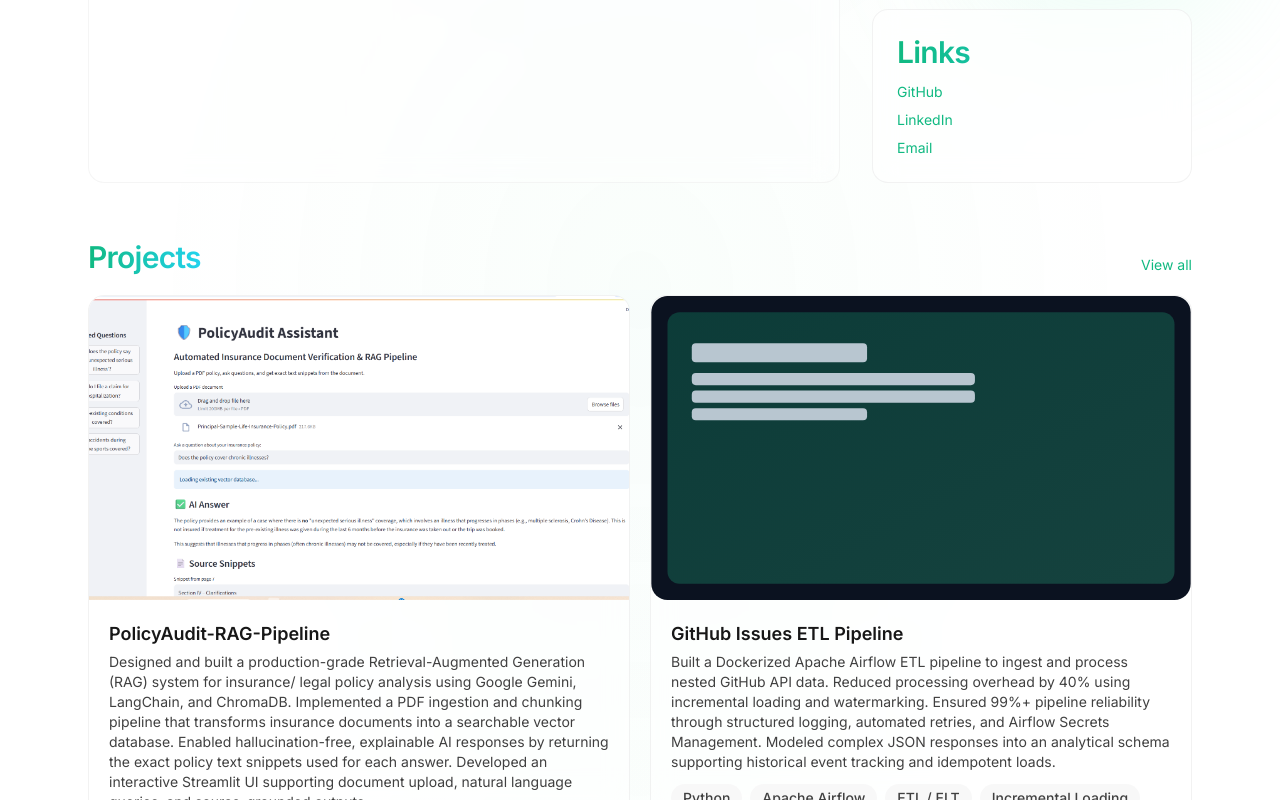
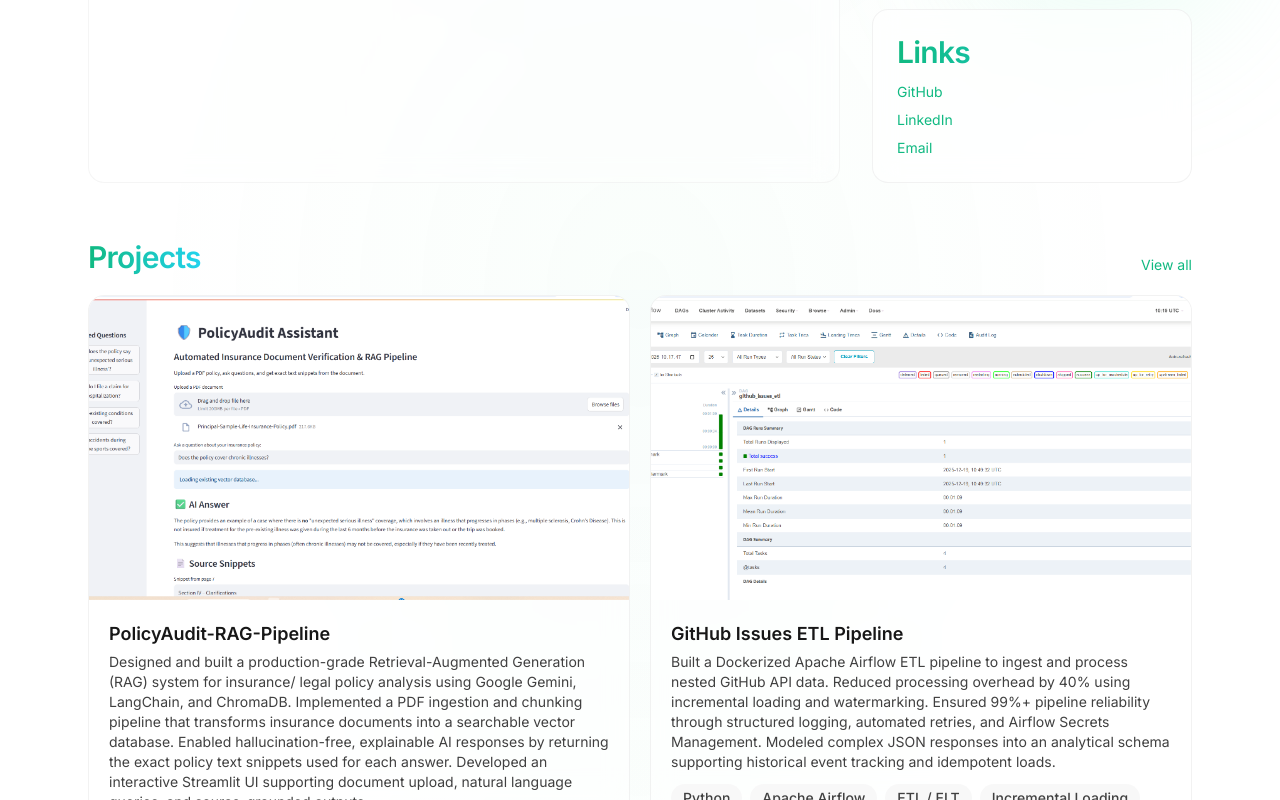
Before and after one commit to Onyi-RICH/onyinyechi-ugba-portfolio, a Next.js app: page / in a window 1280 px wide. Shown: the part 510-1310 px from the top of the page. Built offline with nearby package versions, Linux system fonts and the light colour scheme.

Commit message:
image added

```diff
--- a/src/data/projects.ts
+++ b/src/data/projects.ts
@@ -33,7 +33,7 @@ export const projects: Project[] = [
       "Built a Dockerized Apache Airflow ETL pipeline to ingest and process nested GitHub API data. Reduced processing overhead by 40% using incremental loading and watermarking. Ensured 99%+ pipeline reliability through structured logging, automated retries, and Airflow Secrets Management. Modeled complex JSON responses into an analytical schema supporting historical event tracking and idempotent loads.",
     tags: ["Python", "Apache Airflow", "ETL / ELT", "Incremental Loading", "REST APIs", "PostgreSQL", "Docker", "Structured Logging",],
     repo: "https://github.com/Onyi-RICH/github-issues-airflow-etl",
-    image: "/images/project-placeholder.svg",
+    image: "/images/github_issues_etl_screenshot.png",
   },
   {
     title: "Berlin Library Geospatial Data Pipeline",
```
